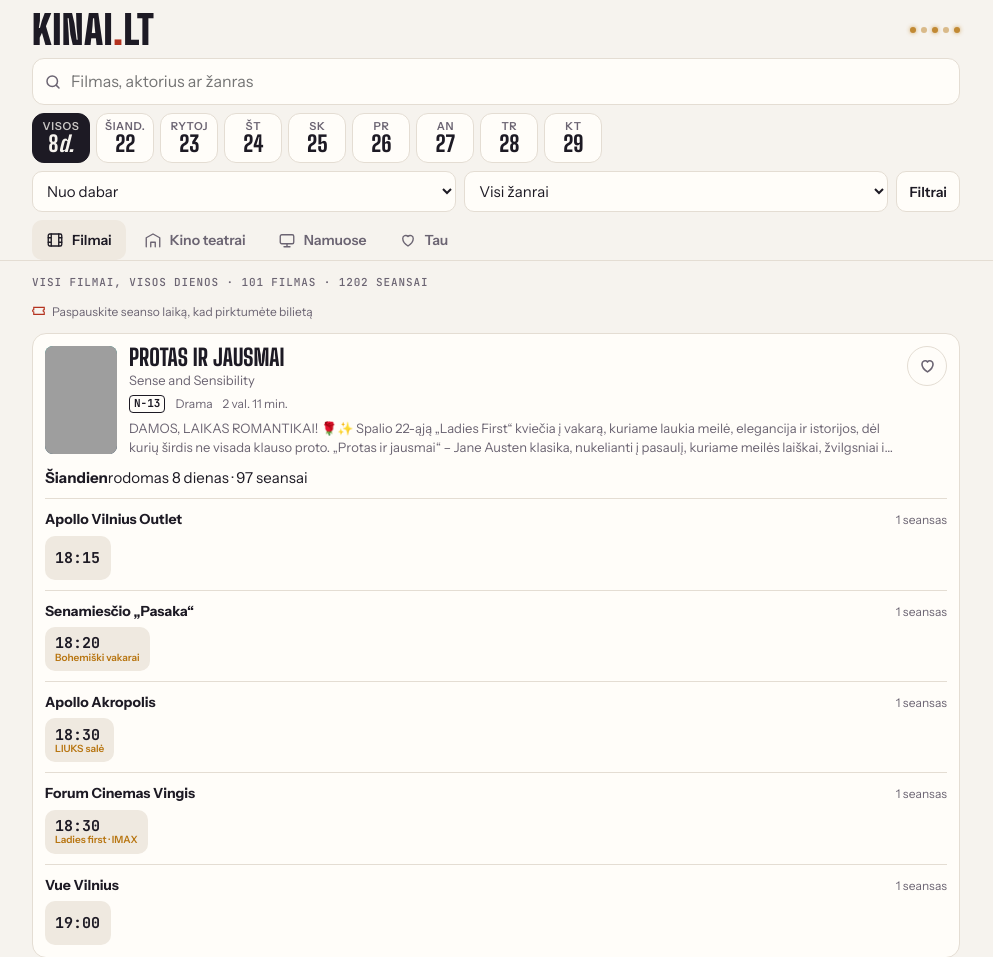
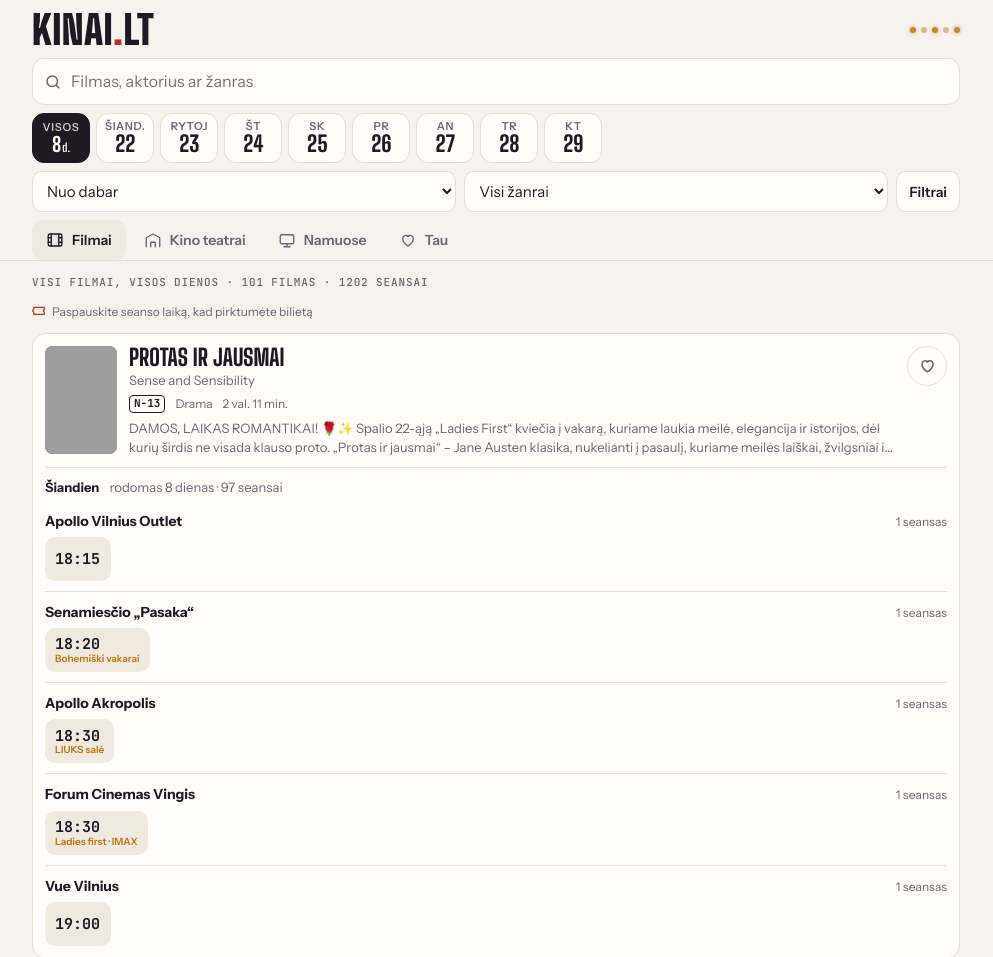
Before and after one commit to ridas-ux/kinai-lt, a website: page site/index.html in a window 1280 px wide. Shown: the top 957 px of the page, without its empty margins (144-1137 px from the left). Drawn offline with Linux system fonts and the light colour scheme; no server answers; grey boxes are pictures that could not be loaded.

Commit message:
Update style.css

```diff
--- a/site/style.css
+++ b/site/style.css
@@ -163,3 +163,8 @@
 .sh-credits b{color:var(--ink);font-weight:600}
 .trailer{display:inline-flex;align-items:center;gap:6px;font-weight:700;font-size:14px;text-decoration:none;padding:9px 14px;border-radius:10px;background:var(--chip);justify-self:start}
 .updated{font-family:var(--mono);font-size:11px}
+.day.all b{font-size:20px}.day.all b i{font-style:normal;font-size:12px;font-weight:700;margin-left:1px}
+.dnote{display:flex;flex-wrap:wrap;gap:4px 10px;align-items:baseline;font-size:13px;color:var(--muted);padding-top:10px;border-top:1px solid var(--line)}
+.dnote b{color:var(--ink);font-weight:700}
+.dnote .prem{background:var(--accent);color:var(--accent-ink);font-weight:700;font-size:12px;border-radius:999px;padding:2px 9px}
+.dnote + .cin{border-top:0;padding-top:4px}
```
